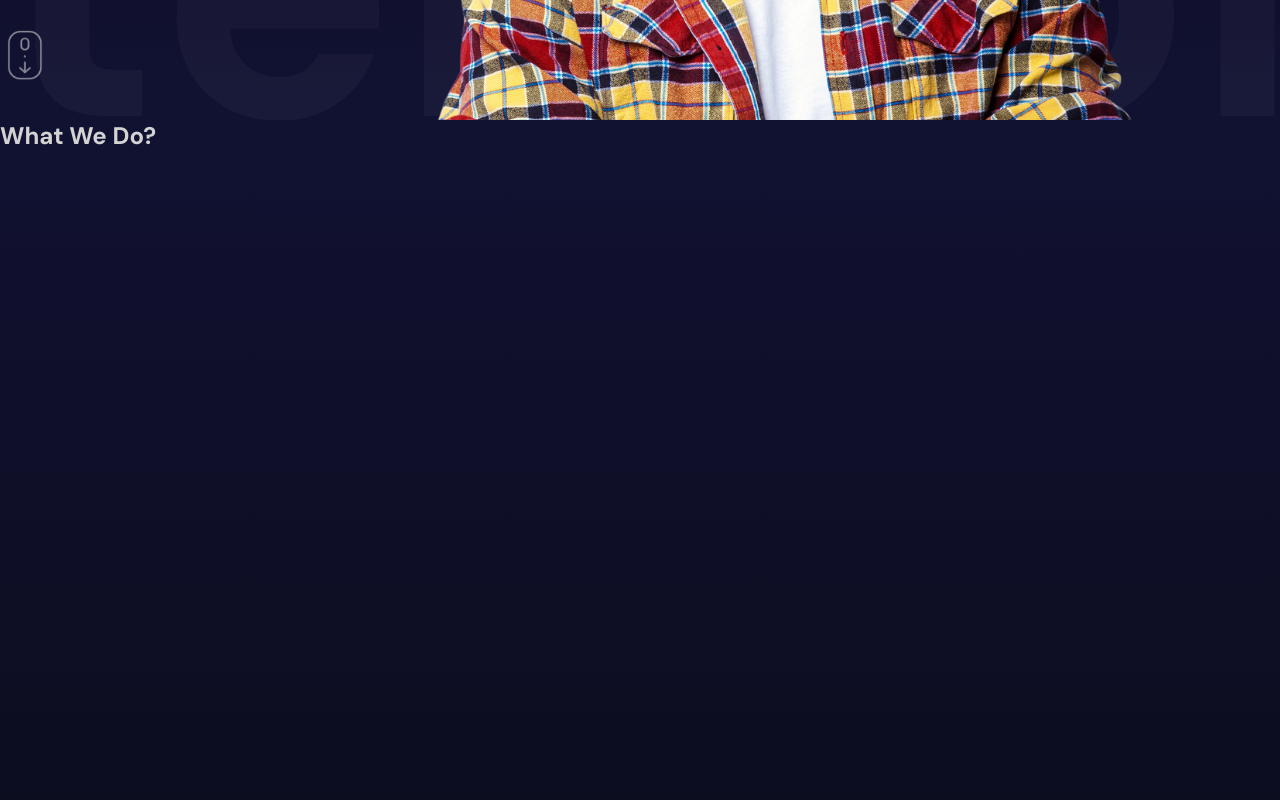
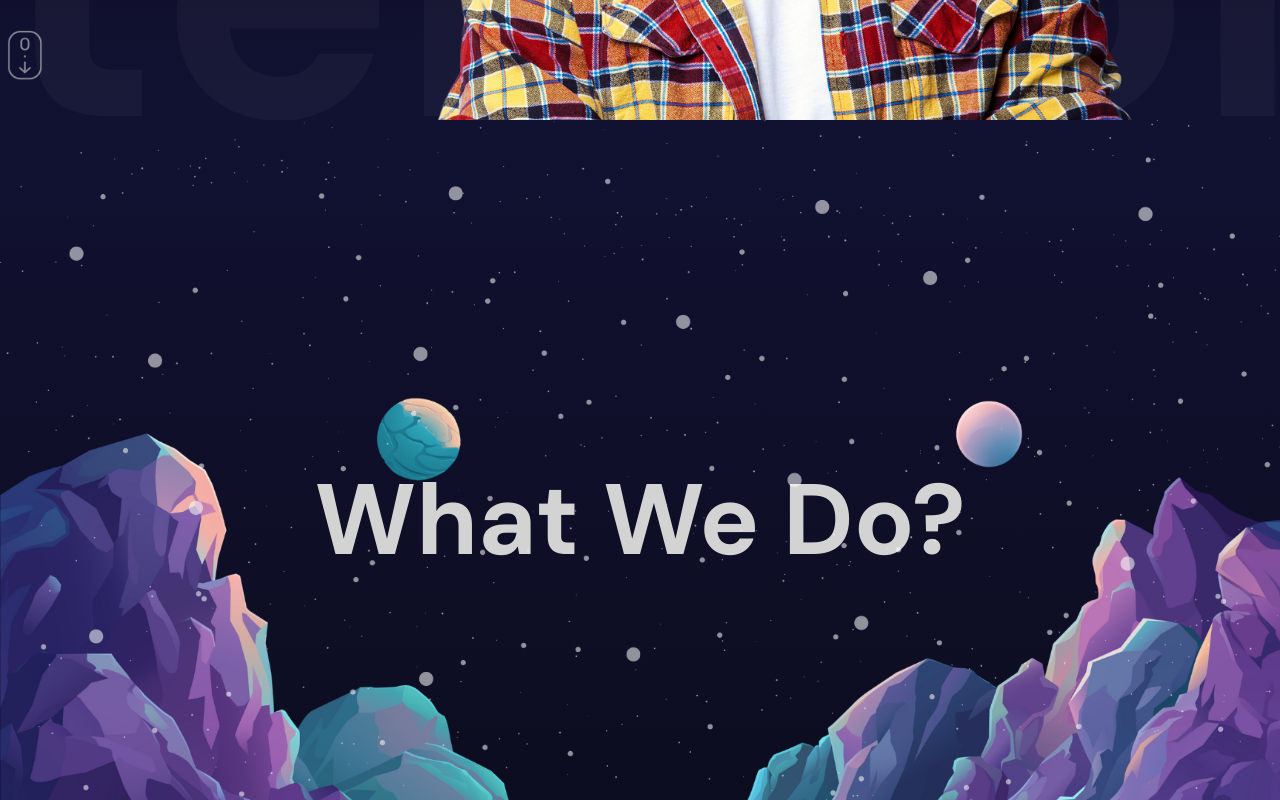
Before and after one commit to AakashRam70/3D-portfolio, a React (Vite) app: page / in a window 1280 px wide. Shown: the part 680-1480 px from the top of the page. Built offline with nearby package versions, Linux system fonts and the light colour scheme.

Commit message:
modifying parallax.scss

```diff
--- a/src/components/parallax/parallax.scss
+++ b/src/components/parallax/parallax.scss
@@ -1,4 +1,37 @@
 .parallax {
     width: 100%;
     height: 100%;
+    position: relative;
+    display: flex;
+    align-items: center;
+    justify-content: center;
+
+    h1 {
+        font-size: 100px;
+    }
+
+    .mountains {
+        position: absolute;
+        background-image: url("/mountains.png");
+        width: 100%;
+        height: 100%;
+        background-size: cover;
+    }
+
+    .planets {
+        position: absolute;
+        background-image: url("/planets.png");
+        width: 100%;
+        height: 100%;
+        background-size: cover;
+    }
+
+    .stars {
+        position: absolute;
+        background-image: url("/stars.png");
+        width: 100%;
+        height: 100%;
+        background-size: cover;
+    }
+
 }
```
